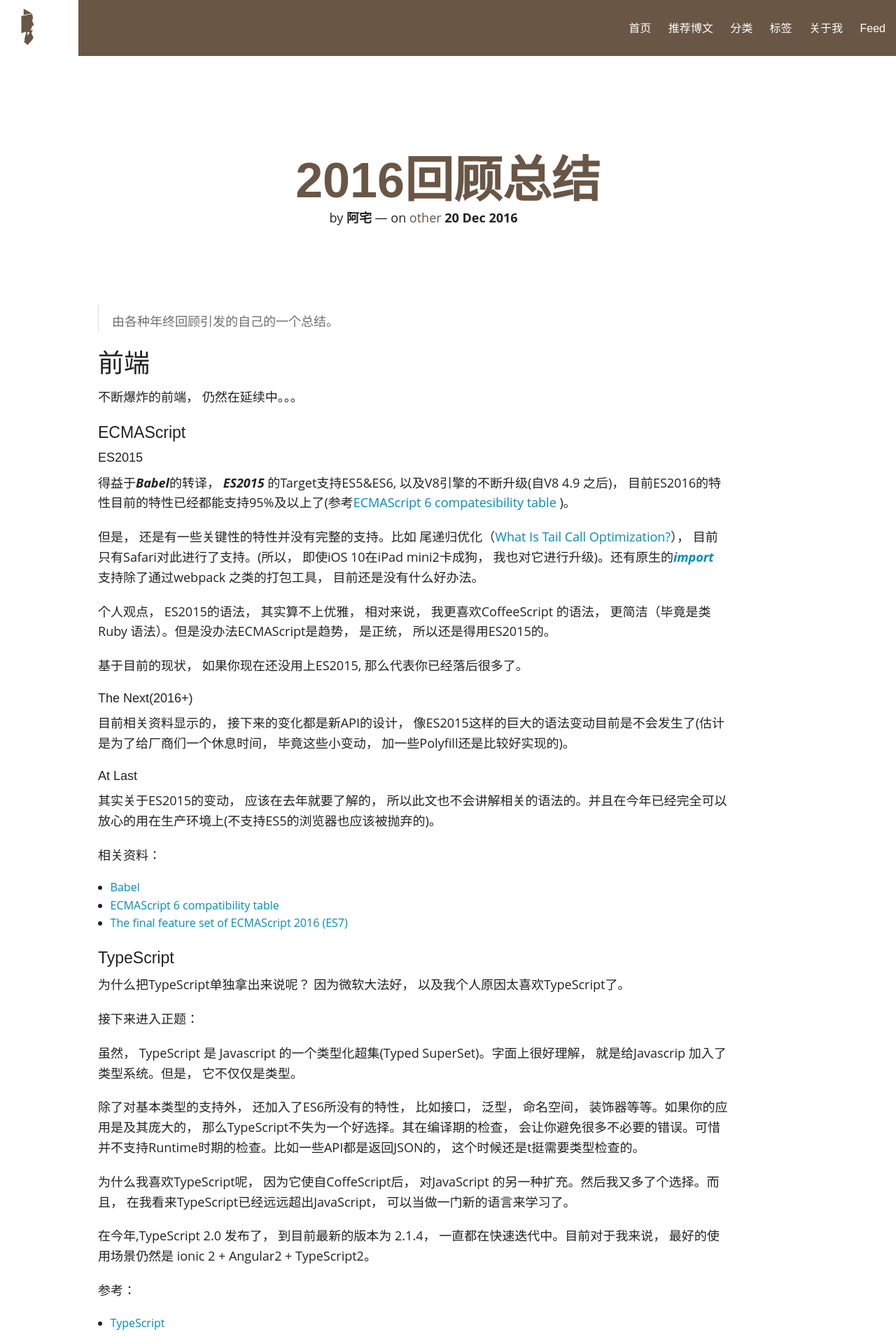
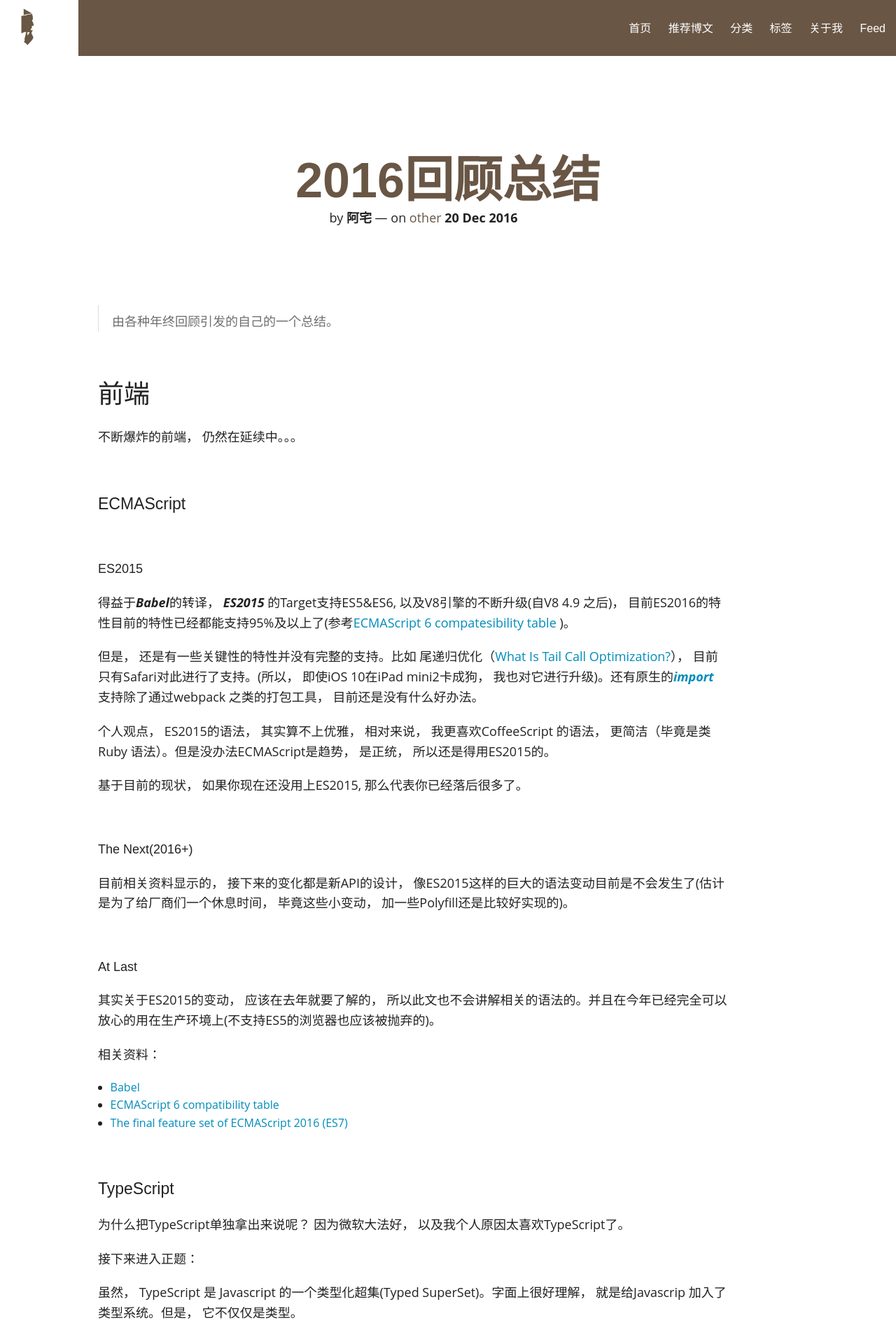
Before and after one commit to guocailee/guocailee.github.io, a Jekyll site: the page built from _posts/2016-12-20-the-review-of-2016.md, in a window 1280 px wide. Shown: the top 1914 px of the page at 70% size. Built offline with Jekyll 4.4.1, drawn with Linux system fonts in a browser that asks for light colours; nearby versions of some CDN libraries; comment, search, counter and statistics services are not loaded.

Commit message:
update post

```diff
--- a/_layouts/post.html
+++ b/_layouts/post.html
@@ -10,7 +10,7 @@
       {% if page.toc %}
       <div class="toc">{{ content|toc_only }}</div>
       {% endif %}
-      <article class="typo">
+      <article>
         <div>{{ content|inject_anchors }}
         </div>
       </article>
--- a/assets/css/post.css
+++ b/assets/css/post.css
@@ -40,16 +40,14 @@ body,
   color: white;
 }
 
-.post-template {
-  /* Header */
-  /* based on http://tympanus.net/Development/ArticleIntroEffects/index3.html */
-  /* Trigger Button */
-  /* Conent */
-  /* -------------------------- */
-  /* Sliced */
-  /* based on http://tympanus.net/Development/ArticleIntroEffects/index3.html
-  /* -------------------------- */
-  /* Delays */
+.post-template h1,
+.post-template h2,
+.post-template h3,
+.post-template h4,
+.post-template h5,
+.post-template h6 {
+  padding-top: 2.785rem;
+  padding-bottom: 0.785rem;
 }
 
 .post-template .notepad-blog-menu .notepad-mobile-menu a {
@@ -695,7 +693,6 @@ article.notepad-post-content>div:not(.notepad-post-title) div {
   }
 }
 
-
 /* Page conent */
 
 .notepad-page-content {
```
Also changed, not shown: _posts/2018-05-16-clean-javascript-code.md (+1 -1 lines).
